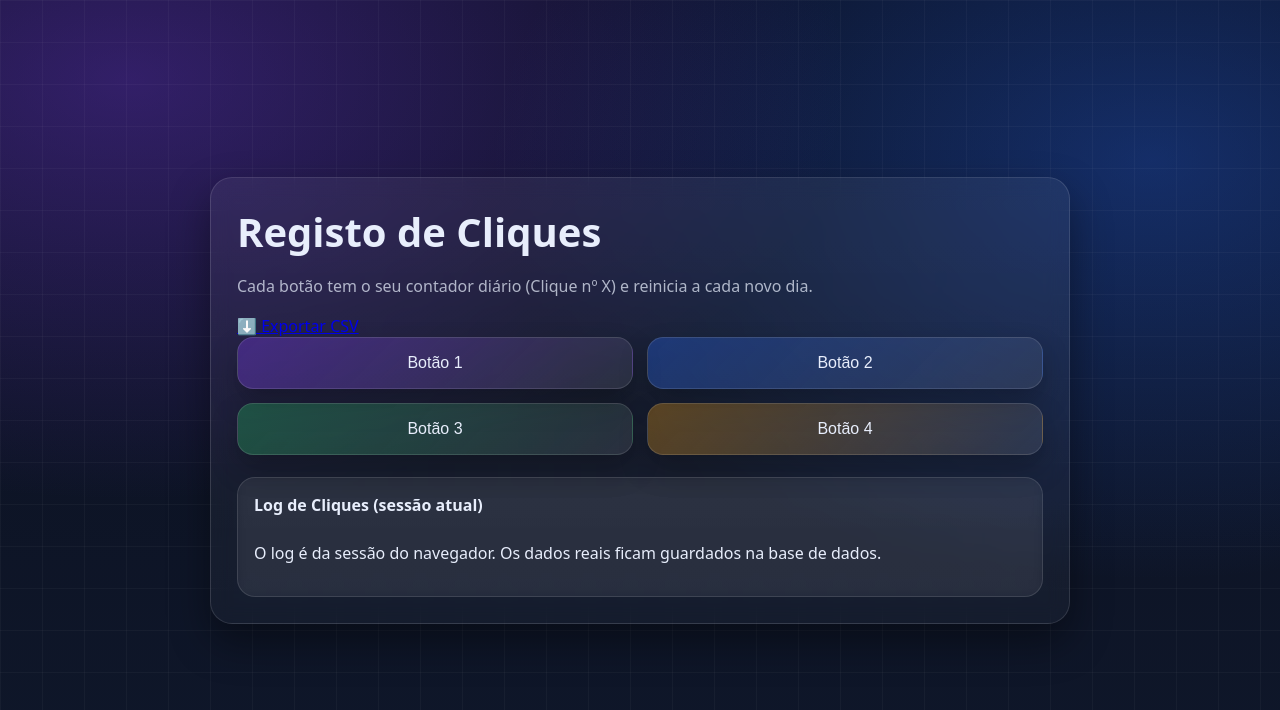
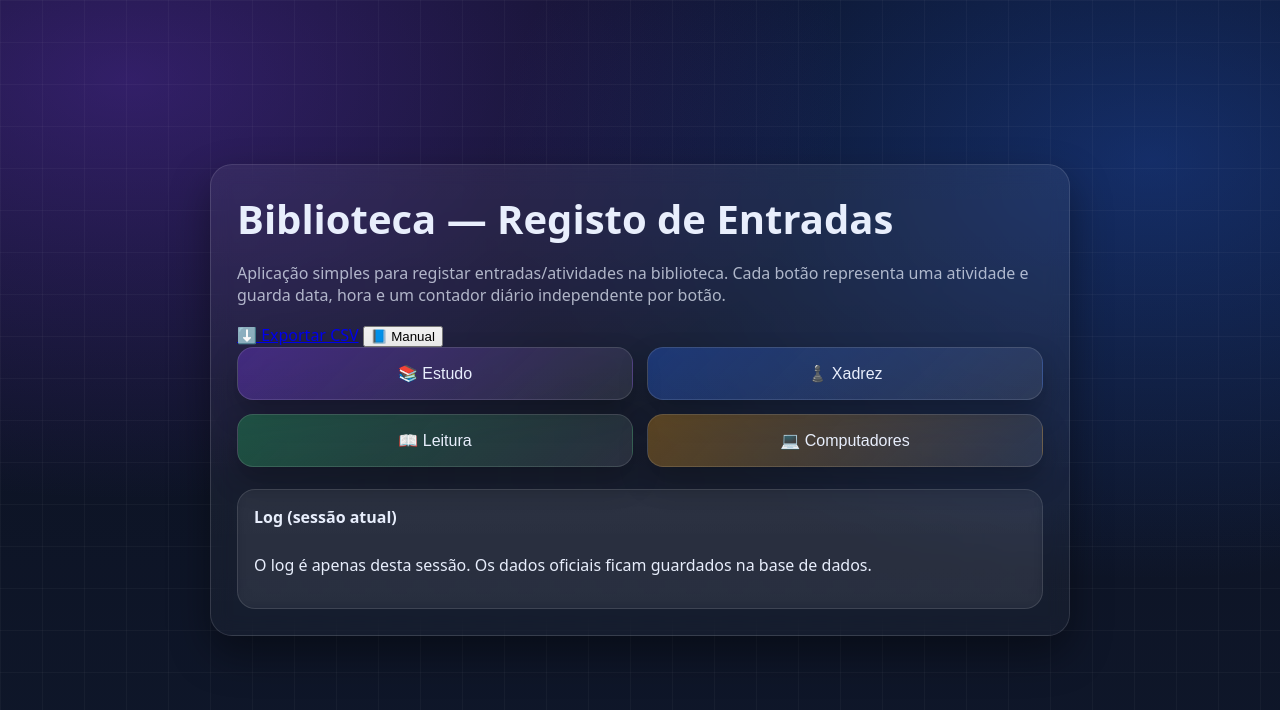
Before and after one commit to Vieira1-1/registo-cliques, a Flask app: page / in a window 1280 px wide. Shown: the top 710 px of the page. Run offline with Flask 3, Linux system fonts and the light colour scheme.

Commit message:
Update index.html

```diff
--- a/templates/index.html
+++ b/templates/index.html
@@ -3,7 +3,7 @@
 <head>
   <meta charset="UTF-8" />
   <meta name="viewport" content="width=device-width, initial-scale=1.0"/>
-  <title>Registo de Cliques</title>
+  <title>Biblioteca — Registo de Atividades</title>
   <link rel="stylesheet" href="/static/style.css">
 </head>
 <body>
@@ -11,36 +11,82 @@
   <main class="card">
     <div class="header">
       <div>
-        <h1>Registo de Cliques</h1>
-        <p class="sub">Cada botão tem o seu contador diário (Clique nº X) e reinicia a cada novo dia.</p>
+        <h1>Biblioteca — Registo de Entradas</h1>
+        <p class="sub">
+          Aplicação simples para registar entradas/atividades na biblioteca.
+          Cada botão representa uma atividade e guarda data, hora e um contador diário independente por botão.
+        </p>
       </div>
 
-      <a class="export" href="/api/export.csv" title="Exportar CSV para Excel">
-        ⬇️ Exportar CSV
-      </a>
+      <div class="header-actions">
+        <a class="export" href="/api/export.csv" title="Exportar para Excel">⬇️ Exportar CSV</a>
+        <button class="help-btn" id="toggleHelp" type="button">📘 Manual</button>
+      </div>
     </div>
 
     <div class="buttons">
-      <button class="btn b1" onclick="send(1)">Botão 1</button>
-      <button class="btn b2" onclick="send(2)">Botão 2</button>
-      <button class="btn b3" onclick="send(3)">Botão 3</button>
-      <button class="btn b4" onclick="send(4)">Botão 4</button>
+      <button class="btn b1" onclick="send(1)">📚 Estudo</button>
+      <button class="btn b2" onclick="send(2)">♟️ Xadrez</button>
+      <button class="btn b3" onclick="send(3)">📖 Leitura</button>
+      <button class="btn b4" onclick="send(4)">💻 Computadores</button>
     </div>
 
+    <!-- Manual de Utilizador (simples) -->
+    <section class="manual hidden" id="manual">
+      <h2>Manual de Utilizador</h2>
+
+      <div class="manual-block">
+        <h3>Objetivo</h3>
+        <p>
+          Registar atividades realizadas na biblioteca através de 4 botões.
+          Cada clique fica guardado numa base de dados com <strong>data</strong>, <strong>hora</strong> e
+          <strong>clique nº</strong> (contador diário por botão).
+        </p>
+      </div>
+
+      <div class="manual-block">
+        <h3>Como usar</h3>
+        <ol>
+          <li>Escolhe a atividade (Estudo, Xadrez, Leitura ou Computadores).</li>
+          <li>Clica no botão correspondente.</li>
+          <li>Surge uma janela com os dados do registo (atividade, clique nº, data e hora).</li>
+          <li>Clica em <strong>Fechar</strong> para voltar ao ecrã principal.</li>
+          <li>O <strong>Log</strong> em baixo mostra os cliques feitos nesta sessão.</li>
+        </ol>
+      </div>
+
+      <div class="manual-block">
+        <h3>Exportar dados para análise</h3>
+        <p>
+          Para analisar os dados no Excel, clica em <strong>Exportar CSV</strong>.
+          O ficheiro contém as colunas: <strong>id</strong>, <strong>button</strong>, <strong>seq</strong>, <strong>date</strong>, <strong>time</strong>.
+        </p>
+      </div>
+
+      <div class="manual-block">
+        <h3>Notas</h3>
+        <ul>
+          <li>O contador reinicia automaticamente a cada novo dia.</li>
+          <li>O contador é independente por botão (cada atividade tem o seu próprio clique nº diário).</li>
+          <li>Mesmo que atualizes a página, os registos mantêm-se na base de dados.</li>
+        </ul>
+      </div>
+    </section>
+
     <section class="log">
-      <h3>Log de Cliques (sessão atual)</h3>
+      <h3>Log (sessão atual)</h3>
       <ul id="logList"></ul>
-      <p class="hint">O log é da sessão do navegador. Os dados reais ficam guardados na base de dados.</p>
+      <p class="hint">O log é apenas desta sessão. Os dados oficiais ficam guardados na base de dados.</p>
     </section>
   </main>
 
   <!-- MODAL -->
   <div id="modal" class="modal hidden">
     <div class="modal-content">
-      <h2>Registo do Clique</h2>
+      <h2>Registo efetuado</h2>
 
-      <p><strong>Botão:</strong> <span id="mButton"></span></p>
-      <p><strong>Clique nº (deste botão, hoje):</strong> <span id="mClick"></span></p>
+      <p><strong>Atividade:</strong> <span id="mActivity"></span></p>
+      <p><strong>Clique nº (desta atividade, hoje):</strong> <span id="mSeq"></span></p>
       <p><strong>Data:</strong> <span id="mDate"></span></p>
       <p><strong>Hora:</strong> <span id="mTime"></span></p>
 
@@ -51,6 +97,21 @@
   <script>
     const modal = document.getElementById("modal");
     const logList = document.getElementById("logList");
+
+    const manual = document.getElementById("manual");
+    const toggleHelp = document.getElementById("toggleHelp");
+
+    const activityNames = {
+      "1": "Estudo",
+      "2": "Xadrez",
+      "3": "Leitura",
+      "4": "Computadores"
+    };
+
+    toggleHelp.addEventListener("click", () => {
+      manual.classList.toggle("hidden");
+      toggleHelp.textContent = manual.classList.contains("hidden") ? "📘 Manual" : "✖ Fechar Manual";
+    });
 
     async function send(b) {
       const r = await fetch("/api/click", {
@@ -65,16 +126,18 @@
         return;
       }
 
-      // modal
-      document.getElementById("mButton").textContent = `Botão ${d.button}`;
-      document.getElementById("mClick").textContent = d.click_num;
+      const activity = activityNames[d.button] || `Atividade ${d.button}`;
+
+      // Modal
+      document.getElementById("mActivity").textContent = activity;
+      document.getElementById("mSeq").textContent = d.seq;
       document.getElementById("mDate").textContent = d.date;
       document.getElementById("mTime").textContent = d.time;
       modal.classList.remove("hidden");
 
-      // log (no topo)
+      // Log
       const li = document.createElement("li");
-      li.textContent = `[${d.time}] Botão ${d.button} — Clique nº ${d.click_num}`;
+      li.textContent = `[${d.time}] ${activity} — Clique nº ${d.seq}`;
       logList.prepend(li);
     }
 
@@ -82,12 +145,10 @@
       modal.classList.add("hidden");
     }
 
-    // fechar clicando fora
     modal.addEventListener("click", (e) => {
       if (e.target === modal) closeModal();
     });
 
-    // fechar com ESC
     document.addEventListener("keydown", (e) => {
       if (e.key === "Escape" && !modal.classList.contains("hidden")) closeModal();
     });
```
